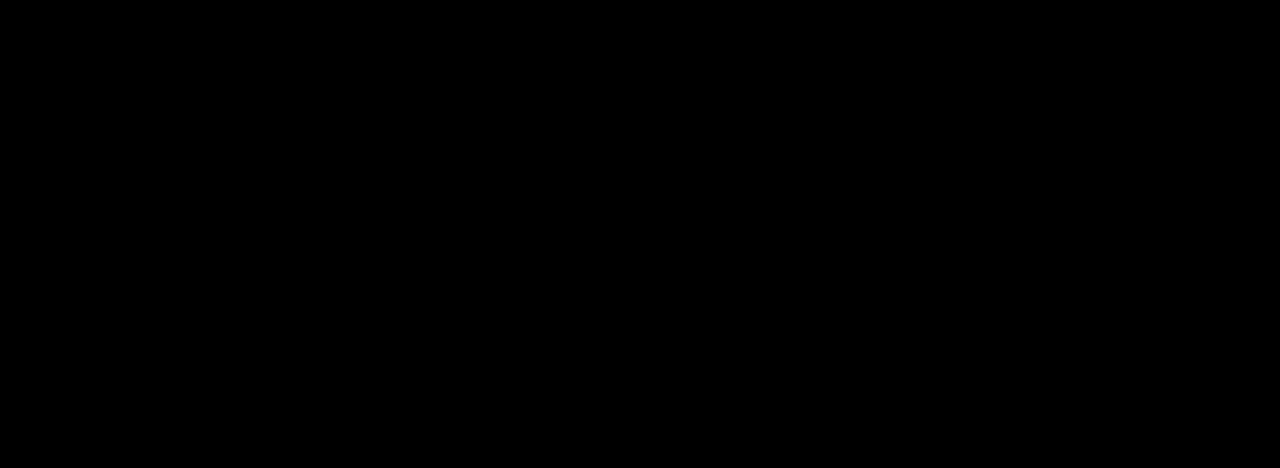
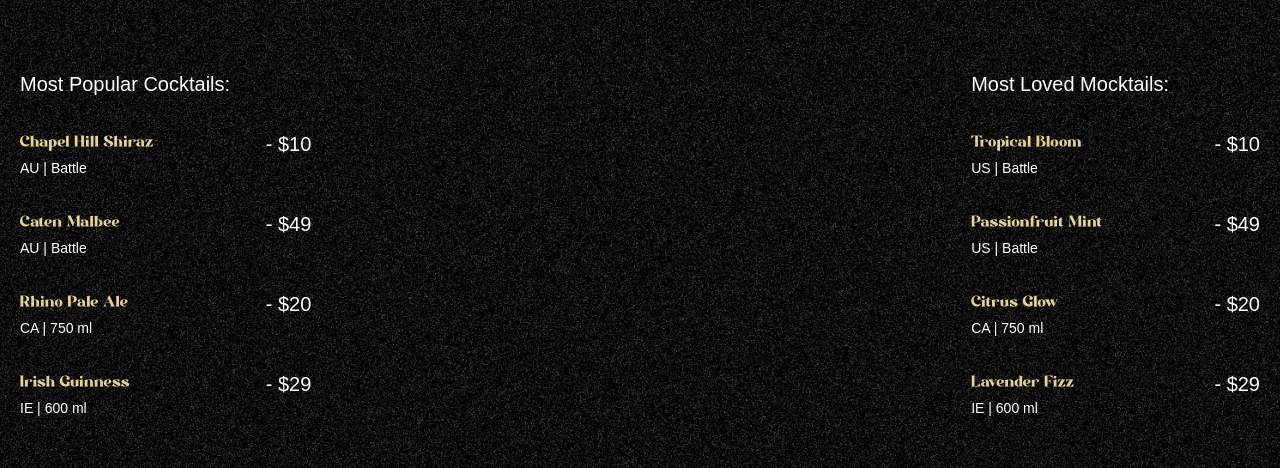
Before and after one commit to tonybnya/mojito, a React (Vite) app: page / in a window 1280 px wide. Shown: the part 890-1358 px from the top of the page. Built offline with nearby package versions, Linux system fonts and the light colour scheme; a web font is replaced by a local one.

Commit message:
feat: implement cocktails section

```diff
--- a/src/App.jsx
+++ b/src/App.jsx
@@ -2,6 +2,7 @@
 import Hero from "./components/Hero";
 import { ScrollTrigger, SplitText } from "gsap/all";
 import gsap from "gsap";
+import Cocktails from "./components/Cocktails";
 
 gsap.registerPlugin(ScrollTrigger, SplitText);
 
@@ -10,6 +11,7 @@
     <main>
       <Navbar />
       <Hero />
+      <Cocktails />
     </main>
   );
 };
--- /dev/null
+++ b/src/components/Cocktails.jsx
@@ -0,0 +1,69 @@
+import { useGSAP } from "@gsap/react";
+import gsap from "gsap";
+import { cocktailLists, mockTailLists } from "../constants";
+
+const Cocktails = () => {
+  useGSAP(() => {
+    const parallaxTimeline = gsap.timeline({
+      scrollTrigger: {
+        trigger: "#cocktails",
+        start: "top 30%",
+        end: "bottom 80%",
+        scrub: true,
+      },
+    });
+
+    parallaxTimeline
+      .from("#c-left-leaf", { x: -100, y: 100 })
+      .from("#c-right-leaf", { x: 100, y: 100 });
+  });
+
+  return (
+    <section id="cocktails" className="noisy">
+      <img src="/images/cocktail-left-leaf.png" alt="l-leaf" id="c-left-leaf" />
+      <img
+        src="/images/cocktail-right-leaf.png"
+        alt="r-leaf"
+        id="c-right-leaf"
+      />
+
+      <div className="list">
+        <div className="popular">
+          <h2>Most Popular Cocktails:</h2>
+          <ul>
+            {cocktailLists.map((drink) => (
+              <li key={drink.name}>
+                <div className="md:me-28">
+                  <h3>{drink.name}</h3>
+                  <p>
+                    {drink.country} | {drink.detail}
+                  </p>
+                </div>
+                <span>- {drink.price}</span>
+              </li>
+            ))}
+          </ul>
+        </div>
+
+        <div className="loved">
+          <h2>Most Loved Mocktails:</h2>
+          <ul>
+            {mockTailLists.map((drink) => (
+              <li key={drink.name}>
+                <div className="me-28">
+                  <h3>{drink.name}</h3>
+                  <p>
+                    {drink.country} | {drink.detail}
+                  </p>
+                </div>
+                <span>- {drink.price}</span>
+              </li>
+            ))}
+          </ul>
+        </div>
+      </div>
+    </section>
+  );
+};
+
+export default Cocktails;
```
